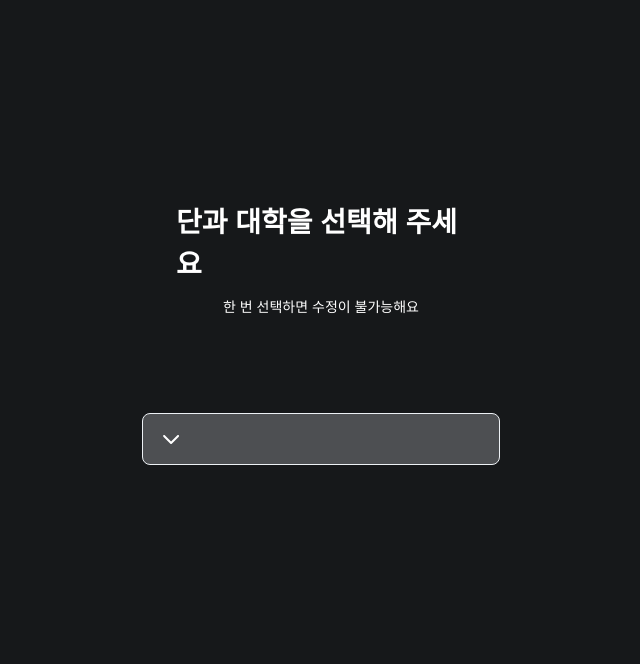
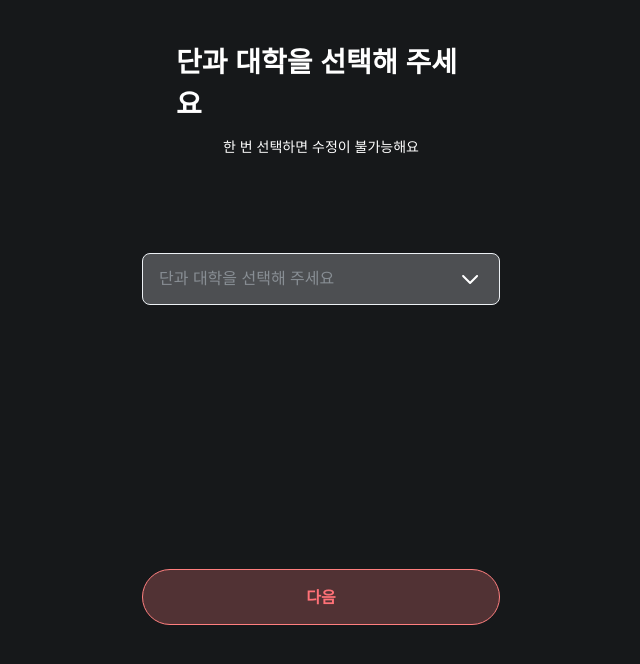
Before and after one commit to ocahs9/nightlab-frontend, a React (Vite) app: page /profile-setup in a window 1280 px wide. Shown: the top 664 px of the page, without its empty margins (319-959 px from the left). Built offline with nearby package versions, Linux system fonts and the light colour scheme; a web font is replaced by a local one.

Commit message:
단과대학 기본 뷰 구현 중

```diff
--- a/src/pages/ProfileSetup/ProfileSetup.jsx
+++ b/src/pages/ProfileSetup/ProfileSetup.jsx
@@ -14,9 +14,12 @@ const ProfileSetup = () => {
           <S.SubTitle>한 번 선택하면 수정이 불가능해요</S.SubTitle>
         </S.TextWrapper>
         <S.InputWrapper>
-          <S.DropDown><IcArrowBottom/></S.DropDown>
+          <S.DropDown $isSelected={false}>단과 대학을 선택해 주세요<IcArrowBottom/></S.DropDown>
         </S.InputWrapper>
       </S.BodyWrapper>
+      <S.NextBtn $isFormCompleted={true}>
+        다음
+      </S.NextBtn>
 
     </S.ProfileSetupWrapper>
   )
--- a/src/pages/ProfileSetup/ProfileSetup.styled.js
+++ b/src/pages/ProfileSetup/ProfileSetup.styled.js
@@ -1,4 +1,4 @@
-import styled from "styled-components";
+import styled, { css } from "styled-components";
 
 export const ProfileSetupWrapper = styled.div`
   width: 37.5rem;
@@ -53,11 +53,44 @@ export const DropDown = styled.div`
   height: 52px;
   padding: 16px;
   align-items: center;
+  justify-content: space-between;
   gap: 10px;
 
   border-radius: 8px;
   border: 1px solid var(--Grayscale-Gray_10, #EDF1F5);
   background: rgba(237, 241, 245, 0.25);
-  color: white;
+  color: ${({ $isSelected, theme }) => $isSelected? theme.colors.White : theme.colors.Gray_50};
   ${({ theme }) => theme.fonts.Body_1_2};
 `
+
+export const NextBtn = styled.button`
+
+  display: flex;
+  width: 358px;
+  height: 56px;
+  padding: 16px 96px;
+  justify-content: center;
+  align-items: center;
+  gap: 10px;
+  flex-shrink: 0;
+
+  border-radius: 28px;
+
+  ${({ $isFormCompleted }) => $isFormCompleted ?
+  css`
+    border: 1px solid var(--main-red-red-50-main, #FF7F7F);
+    background: rgba(255, 127, 127, 0.25);
+    color: ${({ theme }) => theme.colors.Main_Red};
+  `
+  :
+  css`
+    border: 1px solid rgba(237, 241, 245, 0.25);
+    background: rgba(237, 241, 245, 0.25);
+    color: rgba(237, 241, 245, 0.25);
+  `
+};
+
+
+/* Subhead/Subhead 3-2 */
+  ${({ theme }) => theme.fonts.Subhead_3_2}
+`
```
